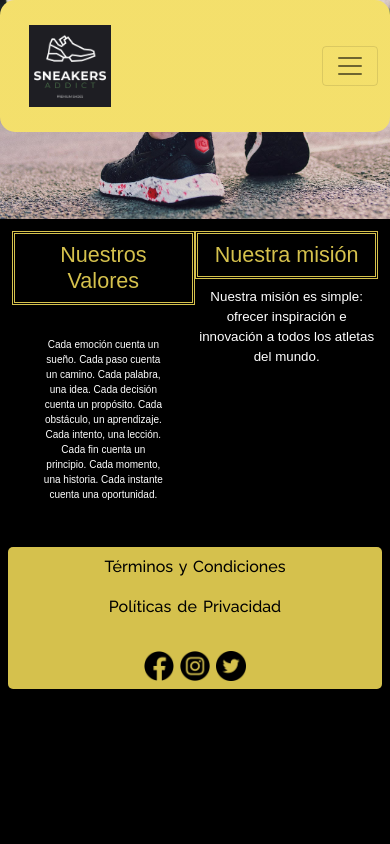
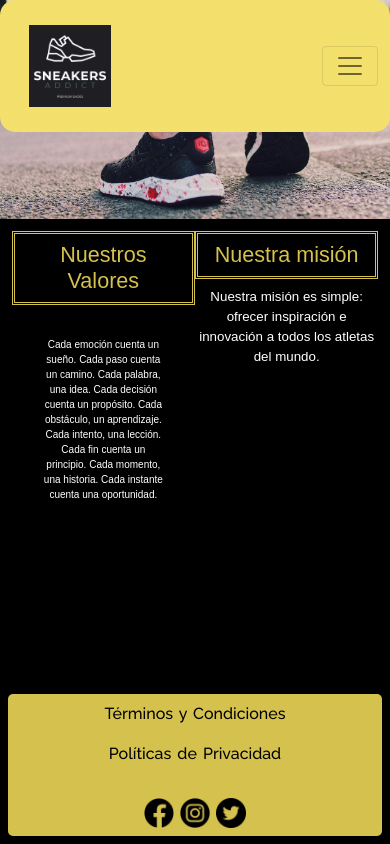
Before and after one commit to luriv28/proyectoFinal, a website: page us.html in a window 390 px wide. Drawn offline with nearby package versions, Linux system fonts and the light colour scheme.

Commit message:
solucione footer de us.html y modifique los breakpoint de los mediaquery

```diff
--- a/scss/style.scss
+++ b/scss/style.scss
@@ -316,7 +316,12 @@ main img {
   color: whitesmoke;
   border-radius: 2.5px;
 }
-@media screen and (max-width: 693px) {
+.footerRedes{
+  width: 100%;
+  position: relative;
+  bottom: 0;
+}
+@media screen and (max-width: 768px) {
   .respHeader {
     flex-wrap: wrap;
     background: #8383a1;
@@ -359,7 +364,14 @@ main img {
     align-items: center;
     font-size: small;
   }
+  .footerRedes{
+    position: absolute;
+    bottom: 0;
+  }
+
 }
+
+
 @media screen and (max-width: 456px) {
   .valores p {
     font-size: x-small;
@@ -376,6 +388,11 @@ main img {
     align-items: center;
     font-size: small;
   }
+  .footerRedes{
+    position: absolute;
+    bottom: 0;
+  }
+
 }
 
 .gridRedes {
--- a/us.html
+++ b/us.html
@@ -135,6 +135,7 @@
     </main>
 
     <footer class="redes">
+      <div class="footerRedes">
         <div class="gridRedes">
           <div class="policies">
             <p><a href="">Términos y Condiciones</a></p>
@@ -152,6 +153,7 @@
             /></a>
           </div>
         </div>
+      </div>
     </footer>
     <script
       src="https://cdn.jsdelivr.net/npm/bootstrap@5.1.0/dist/js/bootstrap.bundle.min.js"
```
Also changed, not shown: css/style.css. Lines whose indentation alone changed are shown as unchanged.
